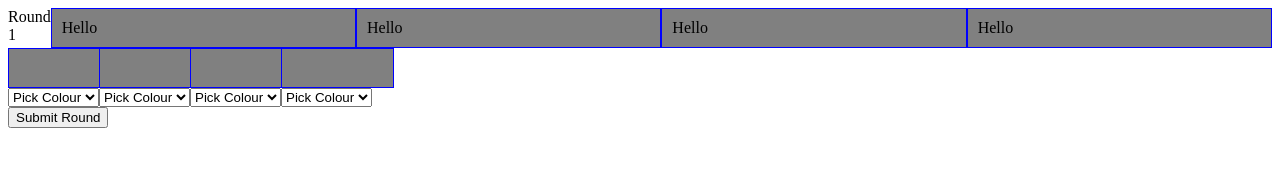
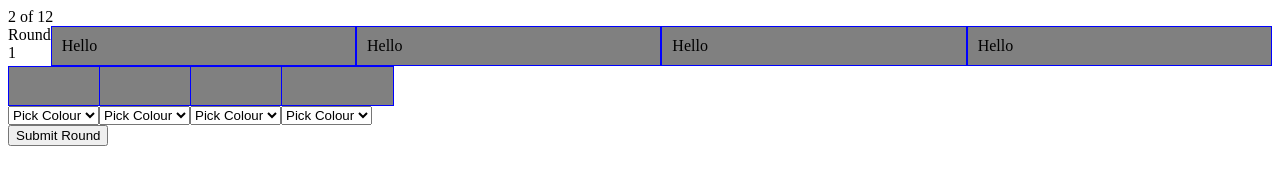
Before and after one commit to omgthegreenranger/mastermind, a website with bundled scripts: page index.html in a window 1280 px wide. Both pictures are taken after a click on the button "Submit Round". Built offline with nearby package versions, Linux system fonts and the light colour scheme.

Commit message:
Added round indicator.

```diff
--- a/assets/scripts/board.js
+++ b/assets/scripts/board.js
@@ -96,7 +96,7 @@ function handleSubmit() {
   codebreaker.push(roundScore)
   console.log(codebreaker);
   scoreBoard(codebreaker);
-  boardCreate();
+  boardReset();
 }
 
 function codeExact(scoreArray, secretArray) {
@@ -150,7 +150,13 @@ function codeMissing(scoreArray, secretArray, validatedScore) {
 }
 
 function scoreBoard(codebreaker) {
+  // get HTML elements for display
   let rounds = document.getElementById("rounds");
+  let roundCount = document.getElementById("round-counter");
+  let scoreBox = document.getElementById("score-box");
+  // display round
+  roundCount.innerHTML =`${codebreaker.length + 1} of 12`;
+  // scoreboard history
   rounds.innerHTML = "";
   codebreaker.forEach((round, i) => {
   let scoreRound = i+1;
@@ -183,20 +189,25 @@ function scoreBoard(codebreaker) {
       scoreColours[3]
     })">Hello</div>
     </div>
-    <div class="scoreTick">
+    `;
+    scoreBox.innerHTML += `<div class="scoreTick">
     <div class="tick" style="${scoreTicker(scoreTick[0])}">${scoreTick[0]}</div>
     <div class="tick" style="${scoreTicker(scoreTick[1])}">${scoreTick[1]}</div>
     <div class="tick" style="${scoreTicker(scoreTick[2])}">${scoreTick[2]}</div>
     <div class="tick" style="${scoreTicker(scoreTick[3])}">${scoreTick[3]}</div>
-    <div
-    </div>
-    `;
+    <div`
 })}
 
 export function boardCreate() {
-  let board = document.getElementById("choiceBox");
+  // get elements for creation
+  let roundCount = document.getElementById("round-counter");
+  roundCount.innerHTML = `Round 1 of 12`;
+  boardReset();
+}
 
 
+function boardReset() {
+  let board = document.getElementById("choiceBox");
   board.innerHTML = `
   <div class="option-box">
   <div class="colour choice" id="choice1">&nbsp;</div>
@@ -246,10 +257,6 @@ export function boardCreate() {
                 <option value="--colour6" id="colour6">Violet</option>
               </select>
             </div>`
-}
-
-
-function boardReset() {
 
 }
 
--- a/assets/scripts/index.js
+++ b/assets/scripts/index.js
@@ -1,10 +1,10 @@
 import { codeMaker, codeBreaker, devSolve, boardCreate } from './board.js';
-// import {devSolve} from './dev.js';
+
 
 function init() {
   boardCreate();
     codeMaker();
-    // devSolve();
+    // devSolve(); this is the dev to display solution on the board - keep off in prod
     codeBreaker();
   }
 
--- a/index.html
+++ b/index.html
@@ -10,81 +10,21 @@
     <header></header>
     <main>
       <section class="game">
+        <section class="status">
+          <div class="round-counter" id="round-counter">
+            # of 12
+          </div>
+        </section>
         <section class="board">
           <!-- <div id="dev-solve"></div> -->
-          <div id="rounds"></div>
+          <div id="rounds"></div><div id="score-box"></div>
           <div class="colour-options" id="choiceBox">
-            <!-- <div class="option-box">
-              <div class="colour choice" id="choice1">&nbsp;</div>
-              <select name="colour-select" id="selector1">
-                <option value="" defaultSelected>Pick Colour</option>
-                <option value="--colour1" id="colour1">Red</option>
-                <option value="--colour2" id="colour2">Orange</option>
-                <option value="--colour3" id="colour3">Yellow</option>
-                <option value="--colour4" id="colour4">Green</option>
-                <option value="--colour5" id="colour5">Blue</option>
-                <option value="--colour6" id="colour6">Violet</option>
-              </select>
-            </div>
-            <div class="option-box">
-              <div class="colour choice" id="choice2">&nbsp;</div>
-              <select name="colour-select" id="selector2">
-                <option value="" deaultSelected>Pick Colour</option>
-                <option value="--colour1" id="colour1">Red</option>
-                <option value="--colour2" id="colour2">Orange</option>
-                <option value="--colour3" id="colour3">Yellow</option>
-                <option value="--colour4" id="colour4">Green</option>
-                <option value="--colour5" id="colour5">Blue</option>
-                <option value="--colour6" id="colour6">Violet</option>
-              </select>
-            </div>
-            <div class="option-box">
-              <div class="colour choice" id="choice3">&nbsp;</div>
-              <select name="colour-select" id="selector3">
-                <option value="" defaultSelected>Pick Colour</option>
-                <option value="--colour1" id="colour1">Red</option>
-                <option value="--colour2" id="colour2">Orange</option>
-                <option value="--colour3" id="colour3">Yellow</option>
-                <option value="--colour4" id="colour4">Green</option>
-                <option value="--colour5" id="colour5">Blue</option>
-                <option value="--colour6" id="colour6">Violet</option>
-              </select>
-            </div>
-            <div class="option-box">
-              <div class="colour choice" id="choice4">&nbsp;</div>
-              <select name="colour-select" id="selector4">
-                <option value="" defaultSelected>Pick Colour</option>
-                <option value="--colour1" id="colour1">Red</option>
-                <option value="--colour2" id="colour2">Orange</option>
-                <option value="--colour3" id="colour3">Yellow</option>
-                <option value="--colour4" id="colour4">Green</option>
-                <option value="--colour5" id="colour5">Blue</option>
-                <option value="--colour6" id="colour6">Violet</option>
-              </select>
-            </div> -->
           </div>
           <button class="submit" name="submit" type="button" id="submit">
             Submit Round
           </button>
         </section>
       </section>
-
-      <!-- <section
-        class="colour-selector"
-        id="selector-modal"
-        style="display: none"
-      >
-        <section class="options">
-          <ul class="colour-options" id="selector">
-            <li class="colour" id="colour1">&nbsp;</li>
-            <li class="colour" id="colour2">&nbsp;</li>
-            <li class="colour" id="colour3">&nbsp;</li>
-            <li class="colour" id="colour4">&nbsp;</li>
-            <li class="colour" id="colour5">&nbsp;</li>
-            <li class="colour" id="colour6">&nbsp;</li>
-          </ul>
-        </section>
-      </section> -->
     </main>
   </body>
   <script src="https://code.jquery.com/jquery-3.5.1.min.js"></script>
```
